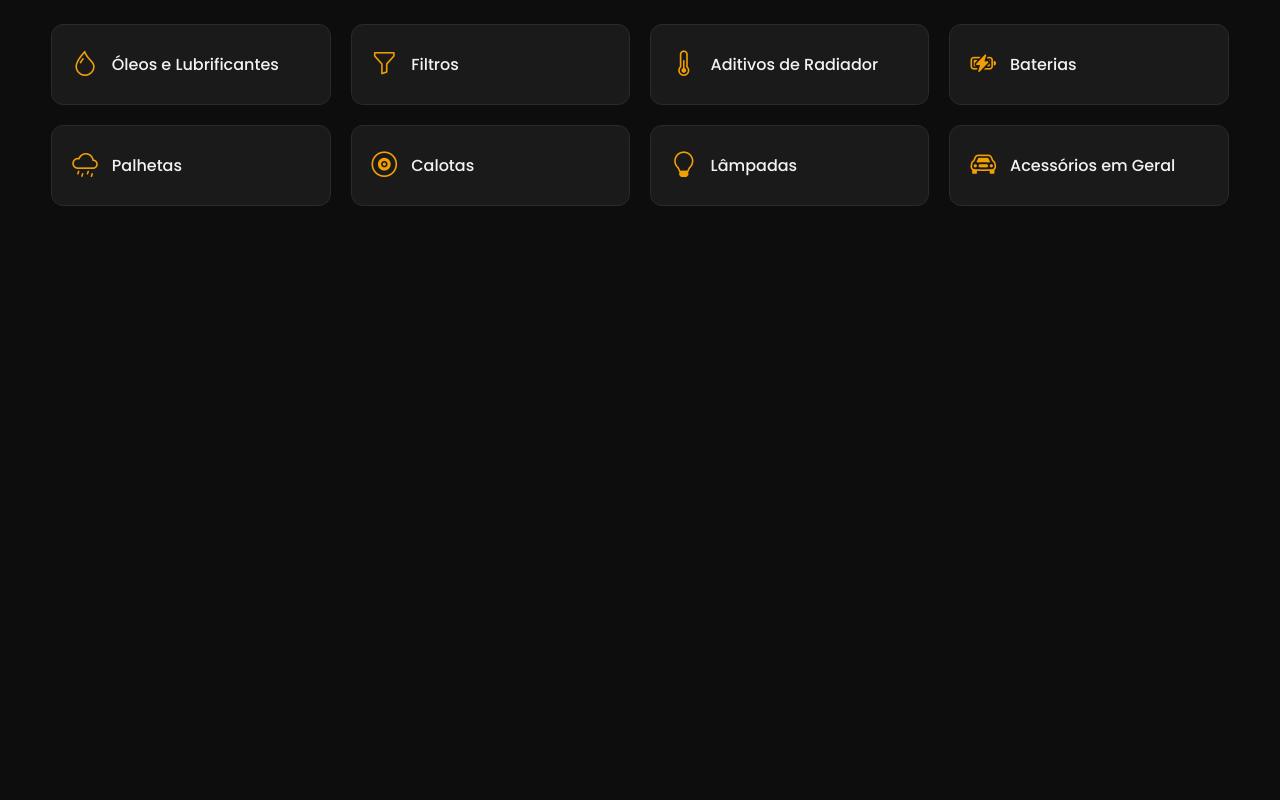
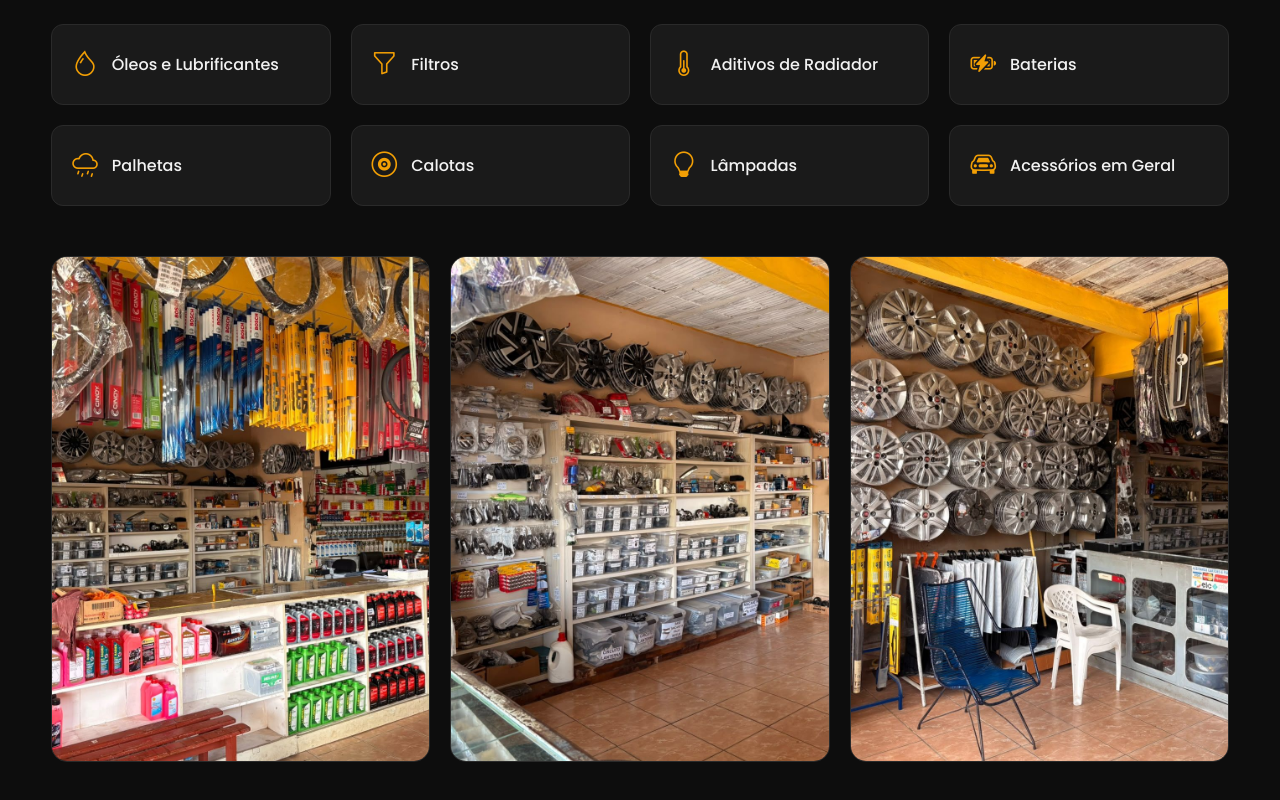
Before and after one commit to AndersonLuiz139/Lava-Jato-OTrocao, a plain HTML site: page index.html in a window 1280 px wide. Shown: the part 1870-2670 px from the top of the page. Before the commit the page ends 2166 px from the top, so only its background shows below. Drawn offline with nearby package versions, Linux system fonts and the light colour scheme.

Commit message:
✨ feat: Galeria de fotos da loja

```diff
--- a/assets/css/style.css
+++ b/assets/css/style.css
@@ -371,3 +371,18 @@ section:nth-of-type(even) {
   font-size: 1.6rem;
   color: var(--primary-color);
 }
+
+.galeria {
+  display: grid;
+  grid-template-columns: repeat(3, 1fr);
+  gap: 20px;
+  margin-top: 50px;
+}
+
+.galeria img {
+  width: 100%;
+  aspect-ratio: 3 / 4;
+  object-fit: cover;
+  border-radius: 16px;
+  border: 1px solid var(--border-color);
+}
--- a/index.html
+++ b/index.html
@@ -129,6 +129,11 @@
         <div class="produto"><i class="bi bi-car-front"></i><span>Acessórios em Geral</span></div>
       </div>
 
+      <div class="galeria">
+        <img src="assets/img/loja-balcao.jpg" alt="Balcão da loja com óleos, aditivos, palhetas e calotas" loading="lazy">
+        <img src="assets/img/loja-prateleiras.jpg" alt="Prateleiras com peças e acessórios automotivos" loading="lazy">
+        <img src="assets/img/loja-calotas.jpg" alt="Parede de calotas e palhetas na loja" loading="lazy">
+      </div>
     </div>
   </section>
 </body>
```
Also changed, not shown: assets/img/loja-balcao.jpg (added), assets/img/loja-calotas.jpg (added), assets/img/loja-prateleiras.jpg (added).
